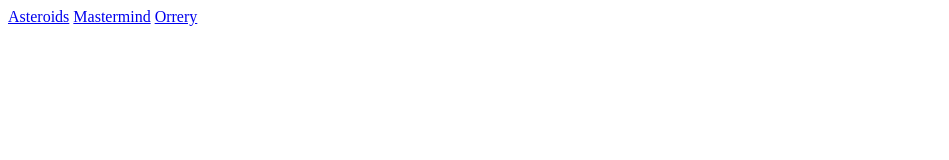
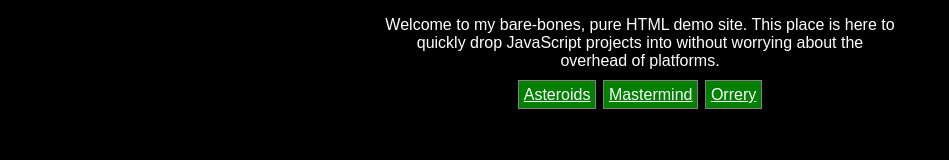
Before and after one commit to rsandfield/simple_site, a plain HTML site: page index.html in a window 1280 px wide. Shown: the whole page, without its empty margins (0-949 px from the left). Drawn offline with Linux system fonts and the light colour scheme.

Commit message:
Updated style

```diff
--- a/index.html
+++ b/index.html
@@ -1,8 +1,11 @@
 <!DOCTYPE html>
 <head>
-
+    <link rel="stylesheet" href="style.css">
 </head>
 <body>
+    <div>
+        <p>Welcome to my bare-bones, pure HTML demo site. This place is here to quickly drop JavaScript projects into without worrying about the overhead of platforms.</p>
+    </div>
     <a href="./asteroids/asteroids.html">Asteroids</a>
     <a href="./mastermind/mastermind_game.html">Mastermind</a>
     <a href="./orrery/orrery.html">Orrery</a>
--- a/style.css
+++ b/style.css
@@ -7,6 +7,14 @@ body {
 canvas {
 	background-color: gray;
 	border: 2px white solid;
+}
+
+a {
+	color: white;
+	background-color: green;
+	outline: 1px solid gray;
+	padding: 5px;
+	margin: 2px;
 }
 
 form {
```
Also changed, not shown: orrery/orrery.html (+2 -2 lines).
